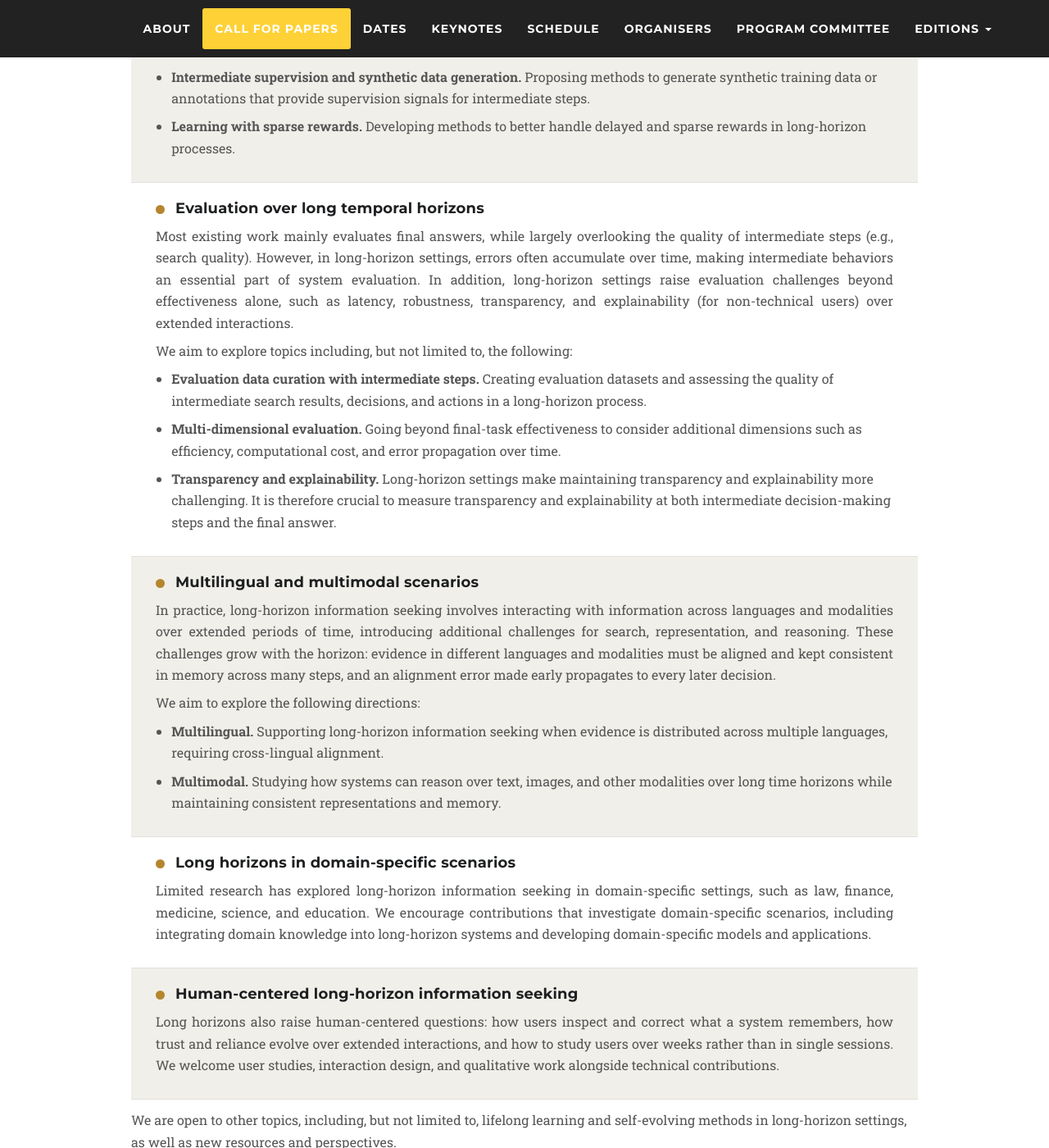
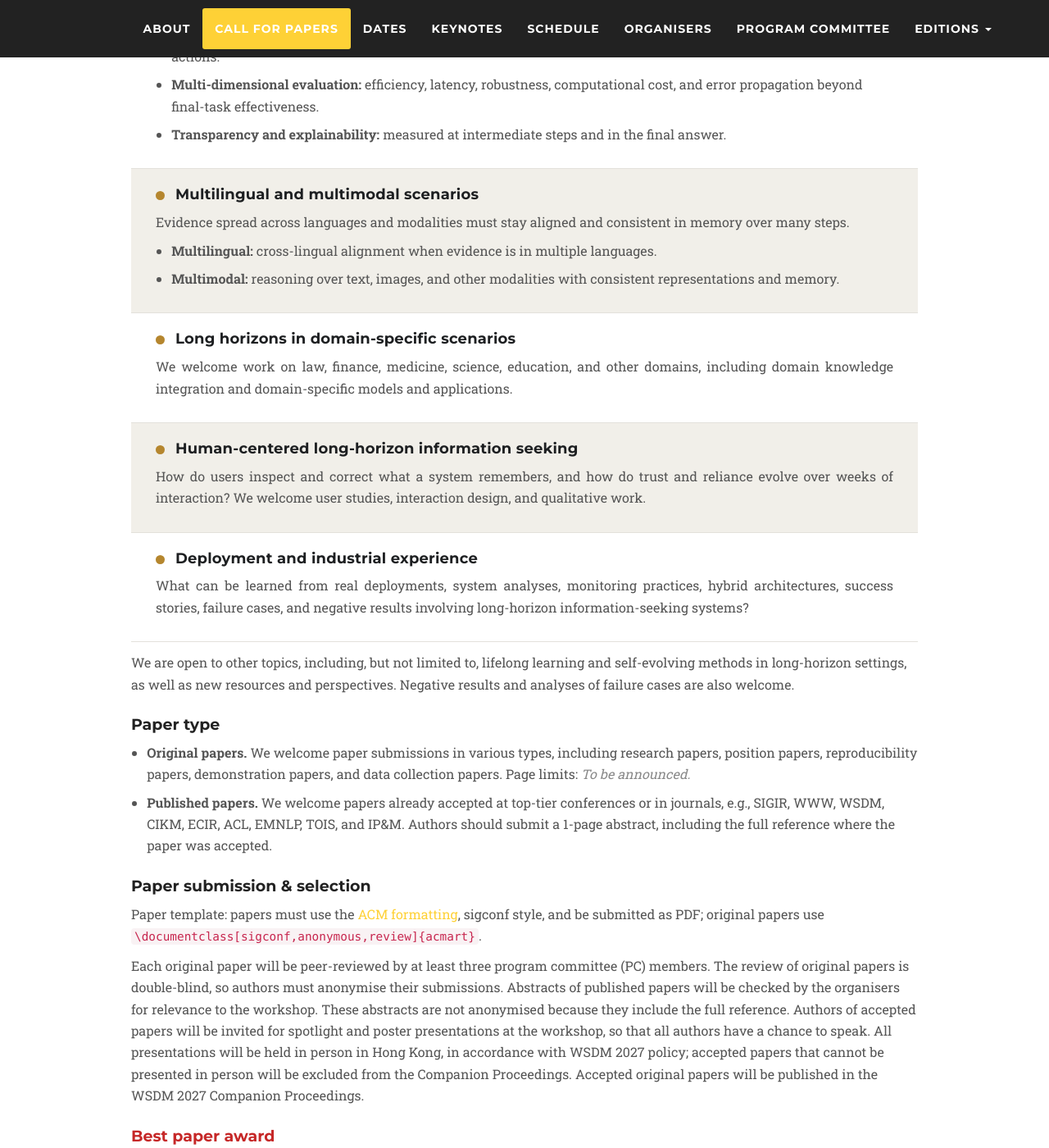
Before and after one commit to longseek-workshop/longseek-workshop.github.io, a Jekyll site: the page built from wsdm2027.md, in a window 1280 px wide and 1400 px high, scrolled down 2114 px. Shown: the whole window at 82% size. Built offline with Jekyll 4.4.1, drawn with Linux system fonts in a browser that asks for light colours; nearby versions of some CDN libraries; some web fonts are replaced; some of the changed text lies outside the part shown.

Commit message:
Update cfp-wsdm2027.html

```diff
--- a/_includes/cfp-wsdm2027.html
+++ b/_includes/cfp-wsdm2027.html
@@ -67,6 +67,57 @@
           <div class="theme-list">
             <div class="theme-row">
               <h4>Context explosion and efficiency bottleneck</h4>
+              <p>Appending all past observations and actions to the context soon exceeds the context window, adds irrelevant or redundant information, and raises inference cost.</p>
+              <ul>
+                <li><b>Trajectory memorization and management:</b> memory search systems that select relevant information from long, accumulated contexts.</li>
+                <li><b>Context filtration and compression:</b> summarizing long contexts or filtering noise while keeping the relevant information.</li>
+                <li><b>Consistent personalization:</b> keeping user personas consistent over time and at scale.</li>
+              </ul>
+            </div>
+            <div class="theme-row">
+              <h4>Optimization for long temporal horizons</h4>
+              <p>Step-wise supervision is scarce over long horizons, and reinforcement learning with outcome-only rewards leads to unstable training and poorly optimized intermediate steps.</p>
+              <ul>
+                <li><b>Optimization with search calls:</b> issuing search queries and using retrieval pipelines effectively and efficiently over long horizons.</li>
+                <li><b>Intermediate supervision and synthetic data generation:</b> training data or annotations for intermediate steps.</li>
+                <li><b>Learning with sparse rewards:</b> handling delayed and sparse rewards in long-horizon processes.</li>
+              </ul>
+            </div>
+            <div class="theme-row">
+              <h4>Evaluation over long temporal horizons</h4>
+              <p>Most work evaluates only final answers, but errors accumulate over long horizons, so intermediate steps such as search quality also need evaluation.</p>
+              <ul>
+                <li><b>Evaluation data curation with intermediate steps:</b> datasets for assessing intermediate search results, decisions, and actions.</li>
+                <li><b>Multi-dimensional evaluation:</b> efficiency, latency, robustness, computational cost, and error propagation beyond final-task effectiveness.</li>
+                <li><b>Transparency and explainability:</b> measured at intermediate steps and in the final answer.</li>
+              </ul>
+            </div>
+            <div class="theme-row">
+              <h4>Multilingual and multimodal scenarios</h4>
+              <p>Evidence spread across languages and modalities must stay aligned and consistent in memory over many steps.</p>
+              <ul>
+                <li><b>Multilingual:</b> cross-lingual alignment when evidence is in multiple languages.</li>
+                <li><b>Multimodal:</b> reasoning over text, images, and other modalities with consistent representations and memory.</li>
+              </ul>
+            </div>
+            <div class="theme-row">
+              <h4>Long horizons in domain-specific scenarios</h4>
+              <p>We welcome work on law, finance, medicine, science, education, and other domains, including domain knowledge integration and domain-specific models and applications.</p>
+            </div>
+            <div class="theme-row">
+              <h4>Human-centered long-horizon information seeking</h4>
+              <p>How do users inspect and correct what a system remembers, and how do trust and reliance evolve over weeks of interaction? We welcome user studies, interaction design, and qualitative work.</p>
+            </div>
+            <div class="theme-row">
+              <h4>Deployment and industrial experience</h4>
+              <p>What can be learned from real deployments, system analyses, monitoring practices, hybrid architectures, success stories, failure cases, and negative results involving long-horizon information-seeking systems?</p>
+            </div>
+          </div>
+          <p style="margin-top: 12px; margin-bottom: 0;">We are open to other topics, including, but not limited to, lifelong learning and self-evolving methods in long-horizon settings, as well as new resources and perspectives. Negative results and analyses of failure cases are also welcome.</p>
+          {% comment %} Previous, longer version of the themes (replaced 2026-10-21); kept for reference.
+          <div class="theme-list">
+            <div class="theme-row">
+              <h4>Context explosion and efficiency bottleneck</h4>
               <p>Existing studies have shown that systems struggle to process long and accumulated contexts in a long-horizon setting. Most existing studies naively append all past information (e.g., observations and actions) as context to LLMs. However, the unboundedly growing context quickly hits context window limits of LLMs, introduces substantial irrelevant or redundant information, and incurs high inference costs or performance drop.</p>
               <p>We aim to explore research directions, including, but not limited to, the following:</p>
               <ul>
@@ -114,6 +165,7 @@
             </div>
           </div>
           <p style="margin-top: 12px; margin-bottom: 0;">We are open to other topics, including, but not limited to, lifelong learning and self-evolving methods in long-horizon settings, as well as new resources and perspectives.</p>
+          {% endcomment %}
         </div>
 
         <div class="ls-block">
@@ -132,8 +184,10 @@
             Paper template: papers must use the <a href="https://www.acm.org/publications/proceedings-template" target="_blank">ACM formatting</a>, sigconf style, and be submitted as PDF; original papers use <code>\documentclass[sigconf,anonymous,review]{acmart}</code>.
           </p>
           <p style="margin-bottom: 0;">
-            Each manuscript will be peer-reviewed by at least three program committee (PC) members.
-            Original papers are reviewed double-blind, so authors must anonymise their submissions; abstracts of published papers are not anonymised because they include the full reference.
+            Each original paper will be peer-reviewed by at least three program committee (PC) members.
+            The review of original papers is double-blind, so authors must anonymise their submissions.
+            Abstracts of published papers will be checked by the organisers for relevance to the workshop.
+            These abstracts are not anonymised because they include the full reference.
             Authors of accepted papers will be invited for spotlight and poster presentations at the workshop, so that all authors have a chance to speak.
             All presentations will be held in person in Hong Kong, in accordance with WSDM 2027 policy; accepted papers that cannot be presented in person will be excluded from the Companion Proceedings.
             Accepted original papers will be published in the WSDM 2027 Companion Proceedings.
```
